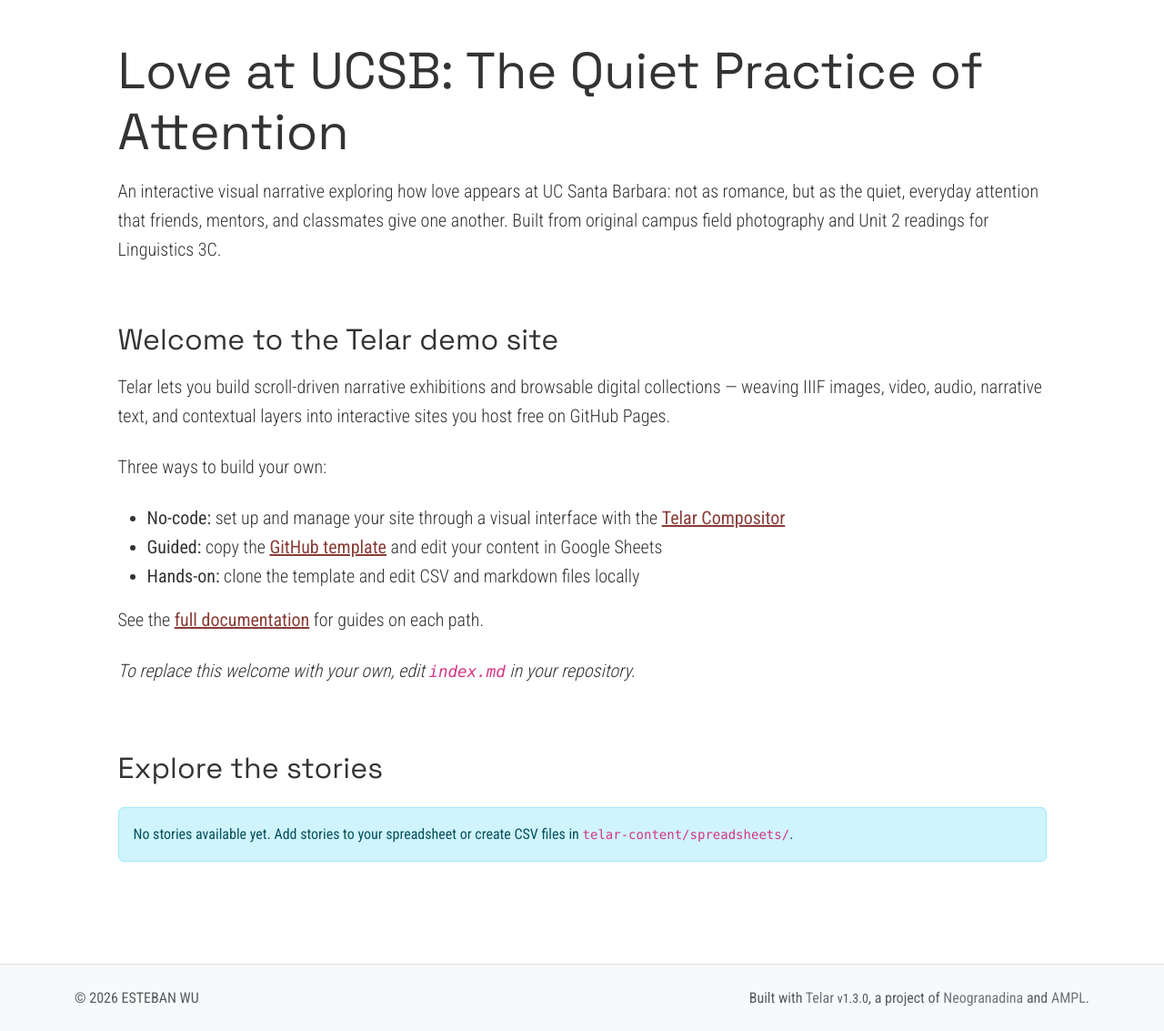
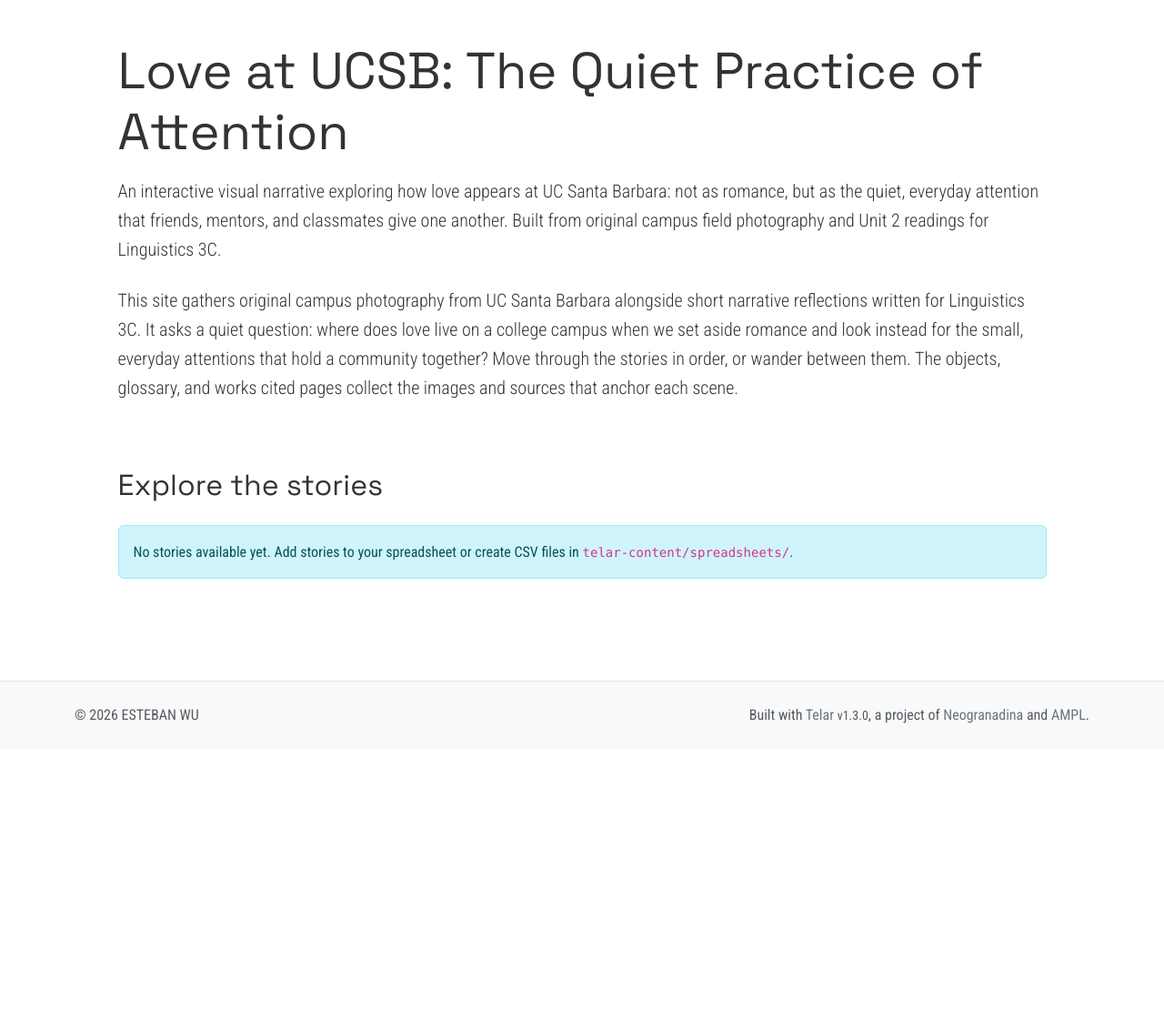
Before and after one commit to estebanwu-dotcom/my-telar-site, a Jekyll site: the page built from index.md, in a window 1280 px wide, cut to the strip 104-1237 px from the top of the page. Shown: the whole strip at 91% size. Built offline with Jekyll 4.4.1, drawn with Linux system fonts in a browser that asks for light colours; after the commit the page ends 927 px from its top, so only the background shows below that.

Commit message:
Replace Telar welcome boilerplate with project intro

```diff
--- a/index.md
+++ b/index.md
@@ -16,4 +16,4 @@ title: Home
   tu contenido de bienvenida aquí en markdown.
 -->
 
-{{ lang.index_page.welcome | markdownify }}
+This site gathers original campus photography from UC Santa Barbara alongside short narrative reflections written for Linguistics 3C. It asks a quiet question: where does love live on a college campus when we set aside romance and look instead for the small, everyday attentions that hold a community together? Move through the stories in order, or wander between them. The objects, glossary, and works cited pages collect the images and sources that anchor each scene.
```
